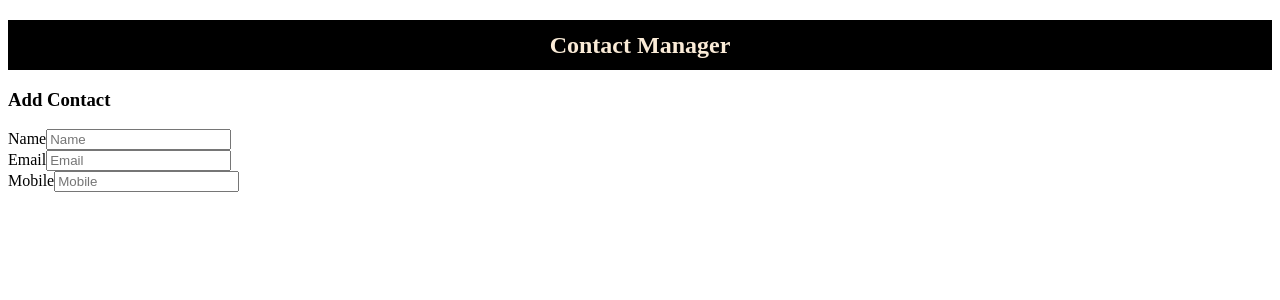
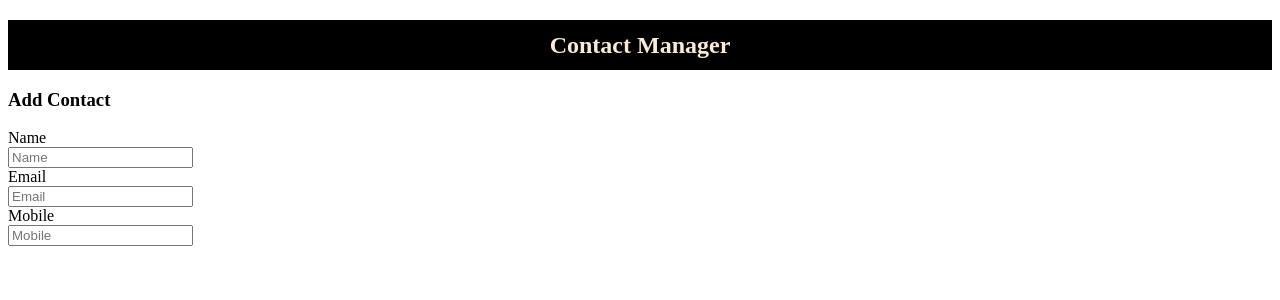
Before and after one commit to yxsn/contactApp, a React (Create React App) app: page / in a window 1280 px wide. Shown: the top 300 px of the page. Built offline with nearby package versions, Linux system fonts and the light colour scheme.

Commit message:
Update addContact.js

```diff
--- a/src/components/addContact.js
+++ b/src/components/addContact.js
@@ -8,15 +8,15 @@ import React from "react";
                 <form className="addContactForm">
                     <div className="field">
                         <label>Name</label>
-                        <input type="text" name="name" placeholder="Name"/>
+                        <div className="namelInput"><input type="text" name="name" placeholder="Name"/></div>
                     </div>
                     <div className="field">
                         <label>Email</label>
-                        <input type="text" name="email" placeholder="Email"/>
+                        <div className="emailInput"><input type="text" name="email" placeholder="Email"/></div>
                     </div>
                     <div className="field">
                         <label>Mobile</label>
-                        <input type="text" name="mobile" placeholder="Mobile"/>
+                        <div className="mobilelInput"><input type="text" name="mobile" placeholder="Mobile"/></div>
                     </div>
                 </form>
             </div>
```
